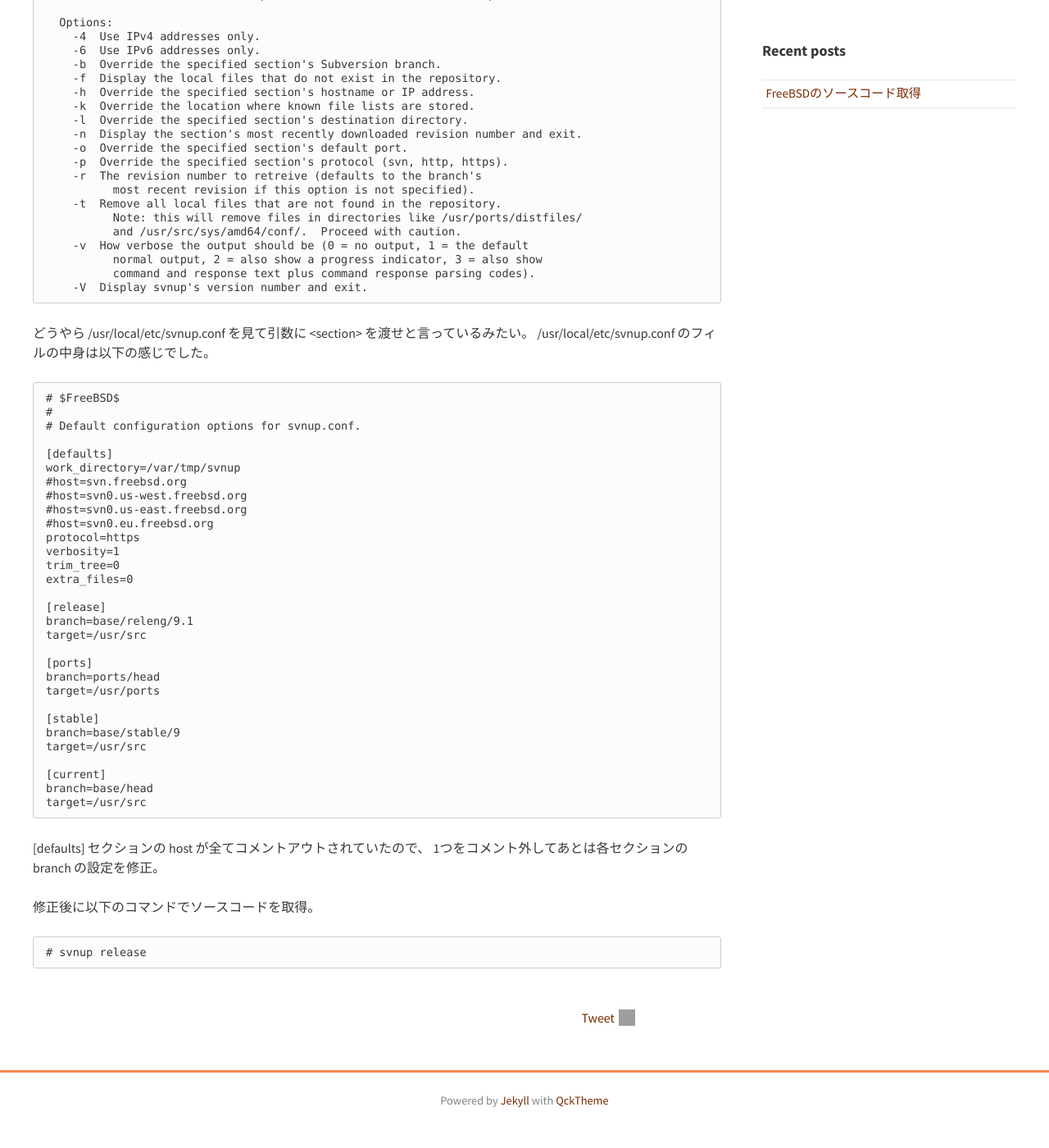
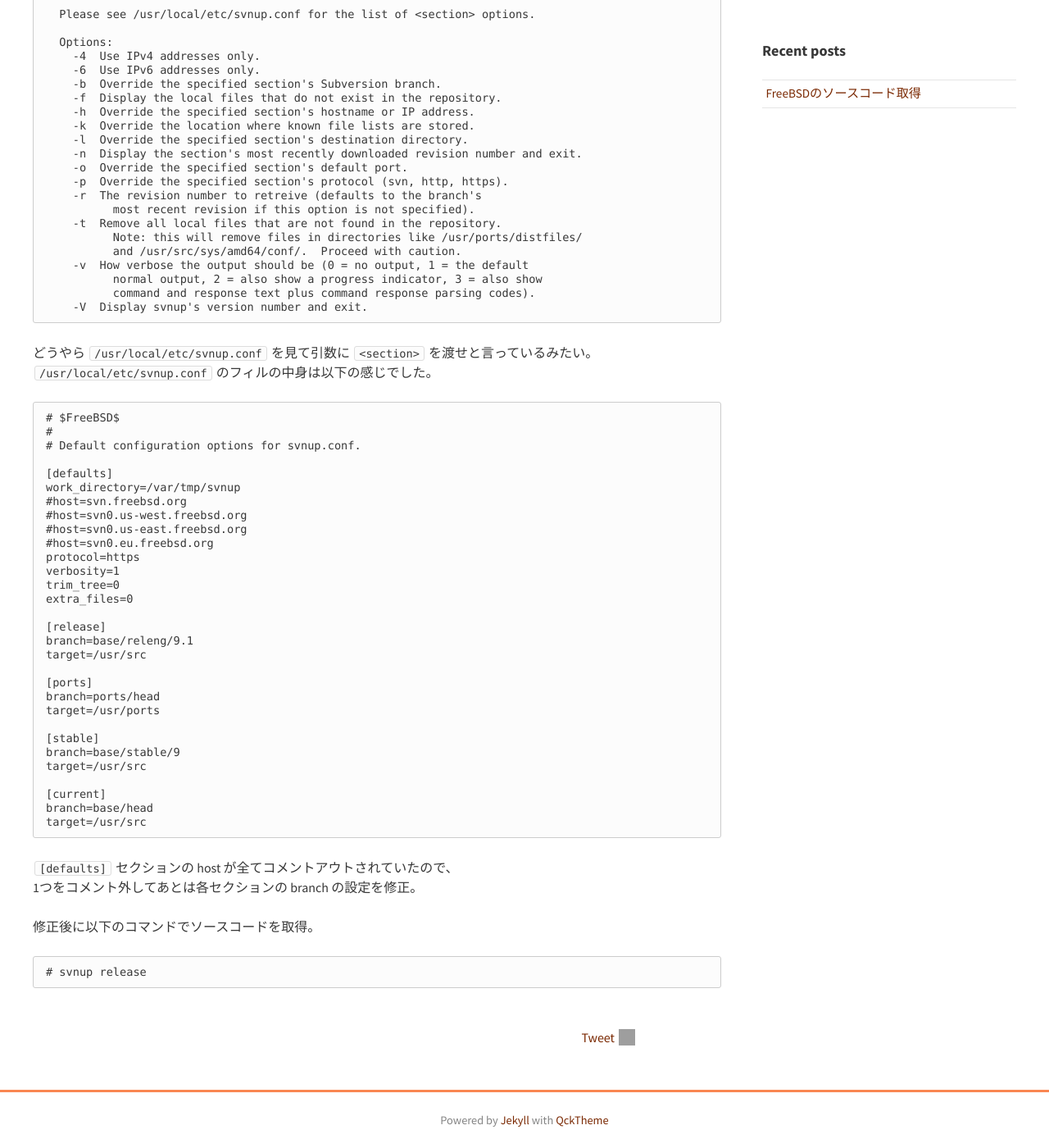
Before and after one commit to xDNCL/blog, a Jekyll site: the page built from _posts/2014-08-08-svnup.md, in a window 1280 px wide and 1400 px high, scrolled down 729 px. Shown: the whole window at 82% size. Built offline with Jekyll 4.4.1, drawn with Linux system fonts in a browser that asks for light colours; nearby versions of some CDN libraries; comment, search, counter and statistics services are not loaded; before the commit the page ends 2105 px from its top, so only the background shows below that; part of the change alters nothing that is shown; some of the changed text lies outside the part shown; grey boxes are pictures that could not be loaded.

Commit message:
[Fix] 記事の修正

````diff
--- a/_posts/2014-08-08-svnup.md
+++ b/_posts/2014-08-08-svnup.md
@@ -5,7 +5,7 @@ tags: FreeBSD ports
 ---
 
 FreeBSD にセキュリティパッチを当てようとしたのだが、
-/usr/src がまるっきり消えていた。
+```/usr/src``` がまるっきり消えていた。
 
 調べてみると FreeBSD のソースコード管理はかなり昔に cvs から subversion に変更になっていた。
 
@@ -45,8 +45,8 @@ Usage: svnup <section> [options]
     -V  Display svnup's version number and exit.
 ```
 
-どうやら /usr/local/etc/svnup.conf を見て引数に <section> を渡せと言っているみたい。
-/usr/local/etc/svnup.conf のフィルの中身は以下の感じでした。
+どうやら ```/usr/local/etc/svnup.conf``` を見て引数に ```<section>``` を渡せと言っているみたい。
+```/usr/local/etc/svnup.conf``` のフィルの中身は以下の感じでした。
 
 ```
 # $FreeBSD$
@@ -81,7 +81,7 @@ branch=base/head
 target=/usr/src
 ```
 
-[defaults] セクションの host が全てコメントアウトされていたので、
+```[defaults]``` セクションの host が全てコメントアウトされていたので、
 1つをコメント外してあとは各セクションの branch の設定を修正。
 
 修正後に以下のコマンドでソースコードを取得。
````
